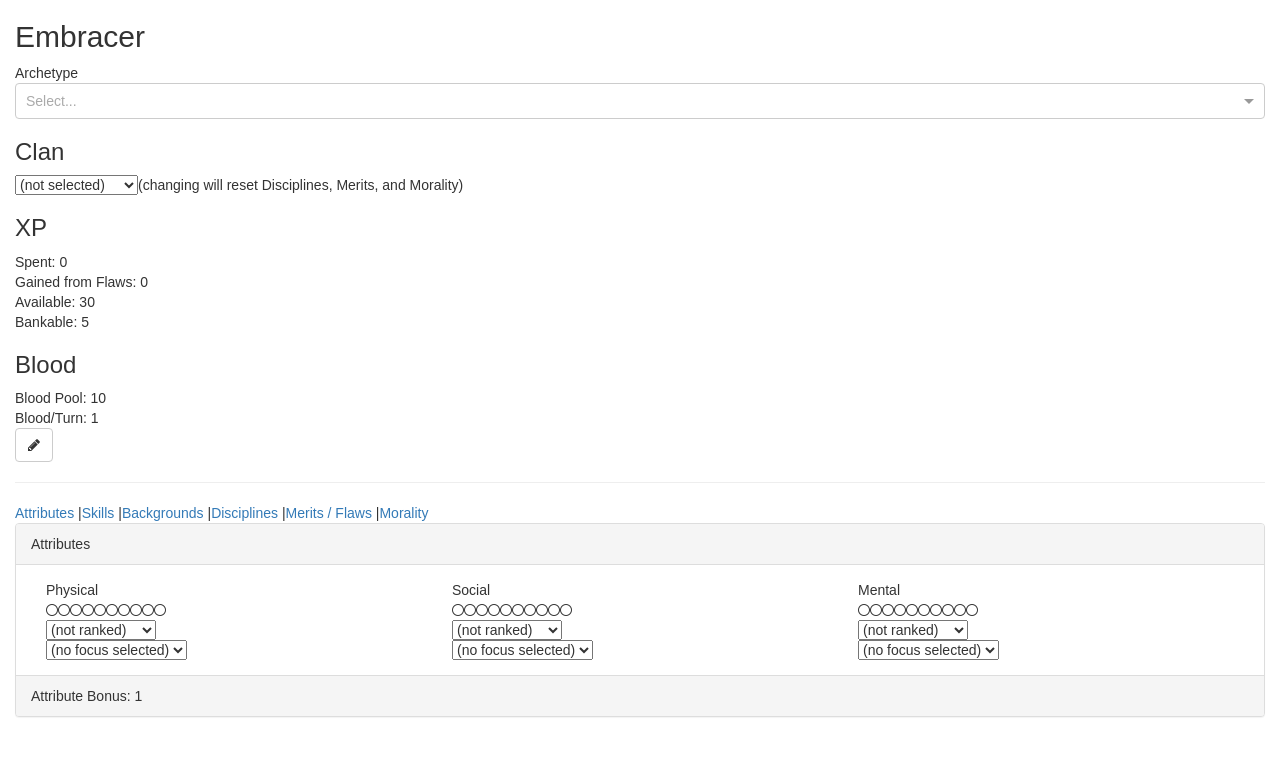
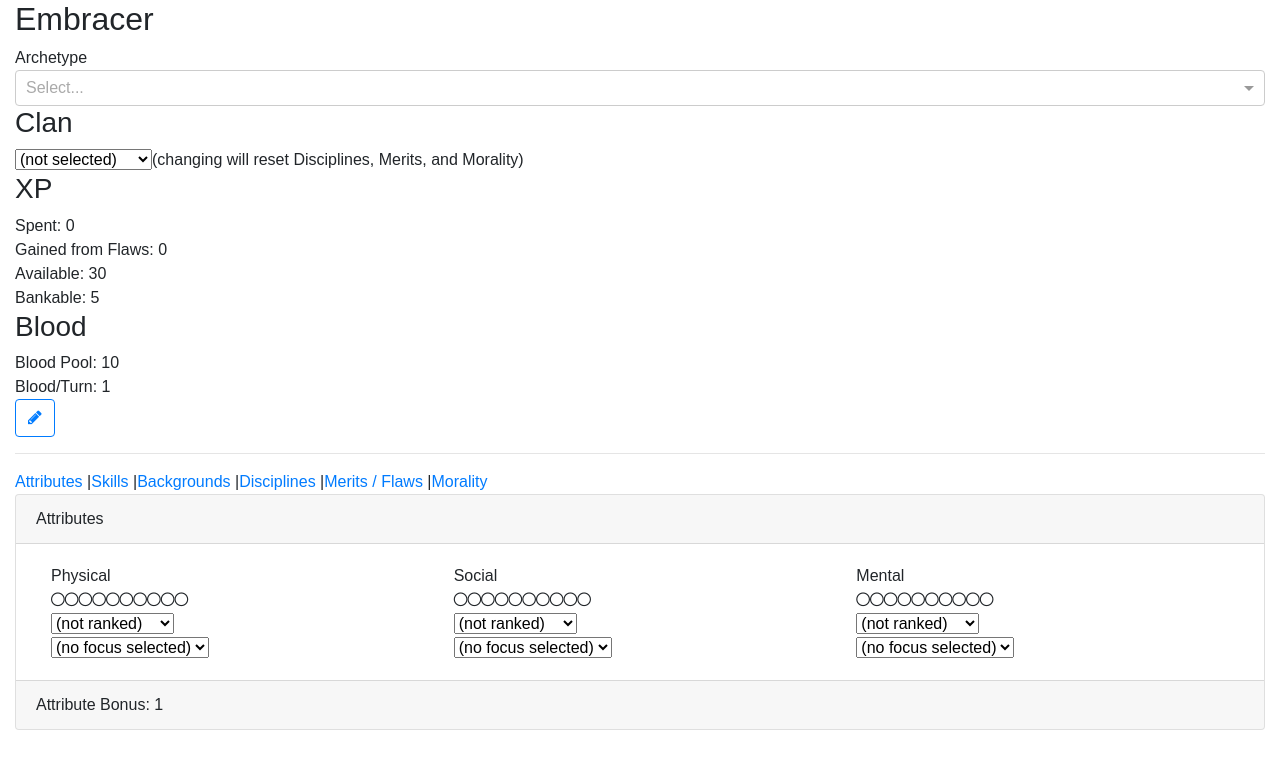
Before and after one commit to TrueWill/embracer, a React (Create React App) app: page / in a window 1280 px wide. Shown: the top 768 px of the page. Built offline with nearby package versions, Linux system fonts and the light colour scheme.

Commit message:
Update to Bootstrap 4

```diff
--- a/public/index.html
+++ b/public/index.html
@@ -10,7 +10,7 @@
     -->
     <link rel="manifest" href="%PUBLIC_URL%/manifest.json">
     <link rel="shortcut icon" href="%PUBLIC_URL%/favicon.ico">
-    <link rel="stylesheet" href="https://maxcdn.bootstrapcdn.com/bootstrap/3.3.7/css/bootstrap.min.css" integrity="sha384-BVYiiSIFeK1dGmJRAkycuHAHRg32OmUcww7on3RYdg4Va+PmSTsz/K68vbdEjh4u" crossorigin="anonymous">
+    <link rel="stylesheet" href="https://maxcdn.bootstrapcdn.com/bootstrap/4.0.0/css/bootstrap.min.css" integrity="sha384-Gn5384xqQ1aoWXA+058RXPxPg6fy4IWvTNh0E263XmFcJlSAwiGgFAW/dAiS6JXm" crossorigin="anonymous">
     <link rel="stylesheet" href="https://cdnjs.cloudflare.com/ajax/libs/font-awesome/4.7.0/css/font-awesome.min.css">
     <!--
       Notice the use of %PUBLIC_URL% in the tags above.
--- a/src/components/Attributes.js
+++ b/src/components/Attributes.js
@@ -55,12 +55,14 @@ class Attributes extends Component {
     return (
       <div className="row">
         <div className="col-sm-12">
-          <div className="panel panel-default">
-            <div className="panel-heading">Attributes</div>
-            <div className="panel-body">{traits}</div>
-            <div className="panel-footer">
-              Attribute Bonus: {attributeBonus}
+          <div className="card">
+            <div className="card-header">Attributes</div>
+            <div className="card-body">
+              <div className="container-fluid">
+                <div className="row">{traits}</div>
+              </div>
             </div>
+            <div className="card-footer">Attribute Bonus: {attributeBonus}</div>
           </div>
         </div>
       </div>
--- a/src/components/PencilEraser.js
+++ b/src/components/PencilEraser.js
@@ -16,7 +16,7 @@ const PencilEraser = ({ isEraser, togglePencilEraserMode }) => {
   return (
     <button
       type="button"
-      className="btn btn-default"
+      className="btn btn-outline-primary"
       title={tooltip}
       onClick={togglePencilEraserMode}
     >
```
